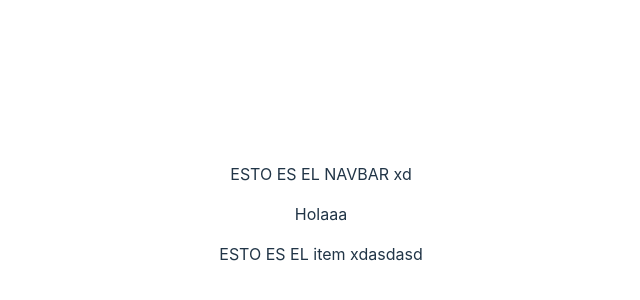
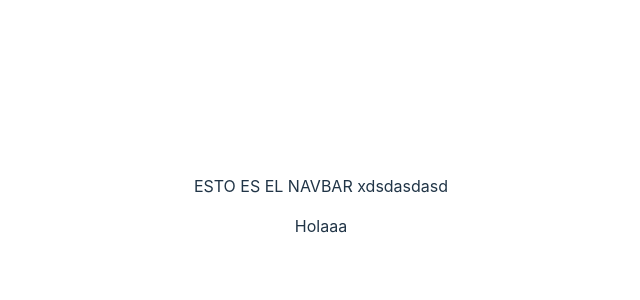
Before and after one commit to HFMarco/react, a React (Vite) app in the folder proyecto2-app/: page / in a window 1280 px wide. Shown: the part 186-486 px from the top of the page, without its empty margins (319-959 px from the left). Built offline with nearby package versions, Linux system fonts and the light colour scheme.

Commit message:
error solved

```diff
--- a/proyecto2-app/src/App.jsx
+++ b/proyecto2-app/src/App.jsx
@@ -1,14 +1,14 @@
 import { useState } from 'react'
 import reactLogo from './assets/react.svg'
 import './App.css'
-import { Navbar } from './components/Navbar.jsx'
-import {Itemlistcontainer} from './components/Itemlistcontainer.jsx'
+import { NavBar } from './components/NavBar.jsx'
+import {ItemListContainer} from './components/ItemListContainer.jsx'
 
 function App() {
   return (
     <div>
-    <Navbar />
-    <Itemlistcontainer greeting={'Holaaa'}/>
+    <NavBar />
+    <ItemListContainer greeting={'Holaaa'}/>
     </div>
   )
 }
--- a/proyecto2-app/src/components/ItemListContainer.jsx
+++ b/proyecto2-app/src/components/ItemListContainer.jsx
@@ -1,10 +1,8 @@
 
-export const Itemlistcontainer = ( {greeting} ) => {
+export const ItemListContainer = ( {greeting} ) => {
     return(
         <div>
             <p>{greeting}</p>
-            ESTO ES EL item xdasdasd
-
         </div>
 
     )
--- a/proyecto2-app/src/components/Navbar.jsx
+++ b/proyecto2-app/src/components/Navbar.jsx
@@ -1,6 +1,7 @@
 import './Navbar.css'
-export const Navbar = () => {
+export const NavBar = () => {
     return(
-        <div>ESTO ES EL NAVBAR xd</div>
+        <div>ESTO ES EL NAVBAR xdsdasdasd</div>
+
     )
 }
```
